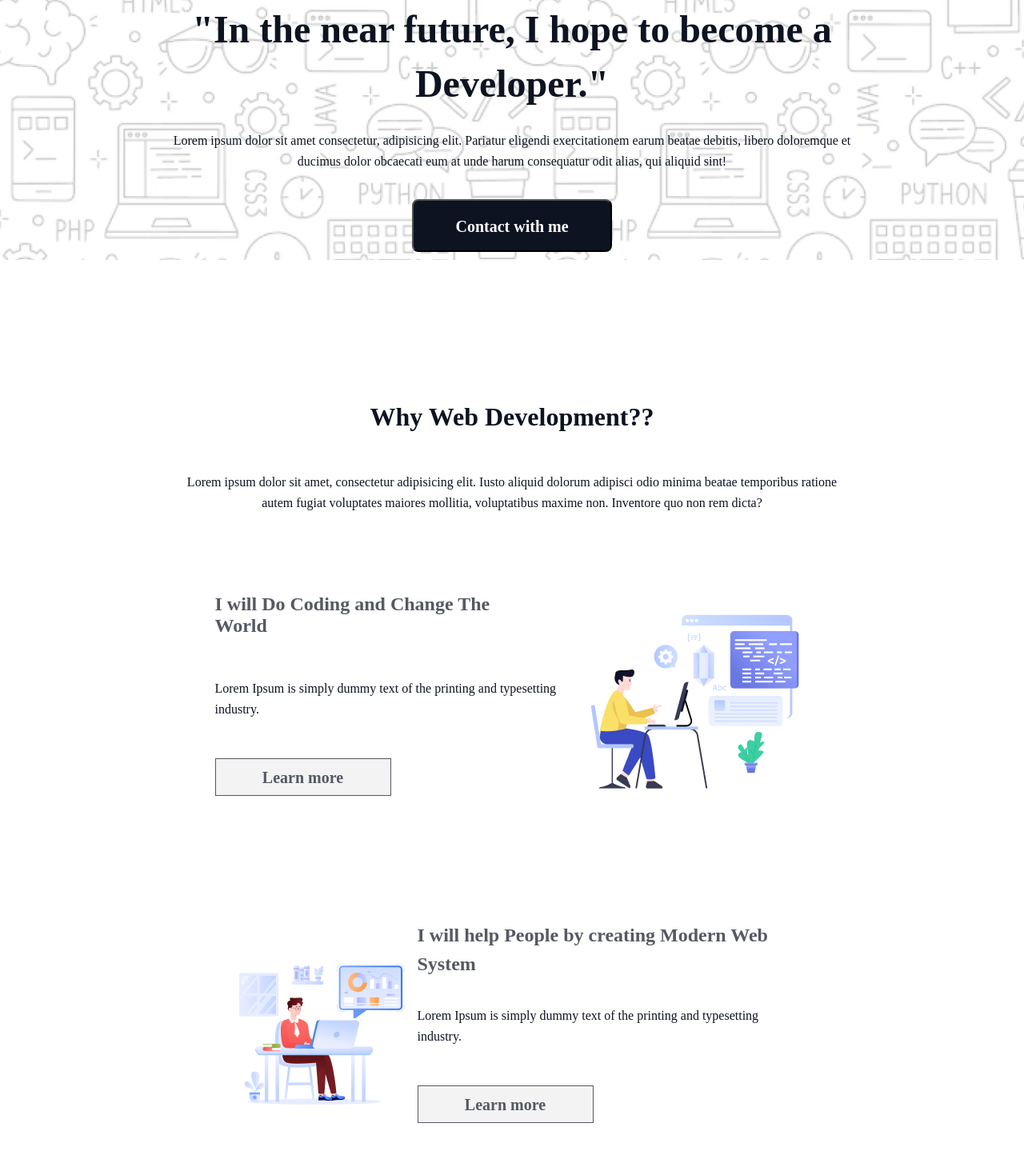
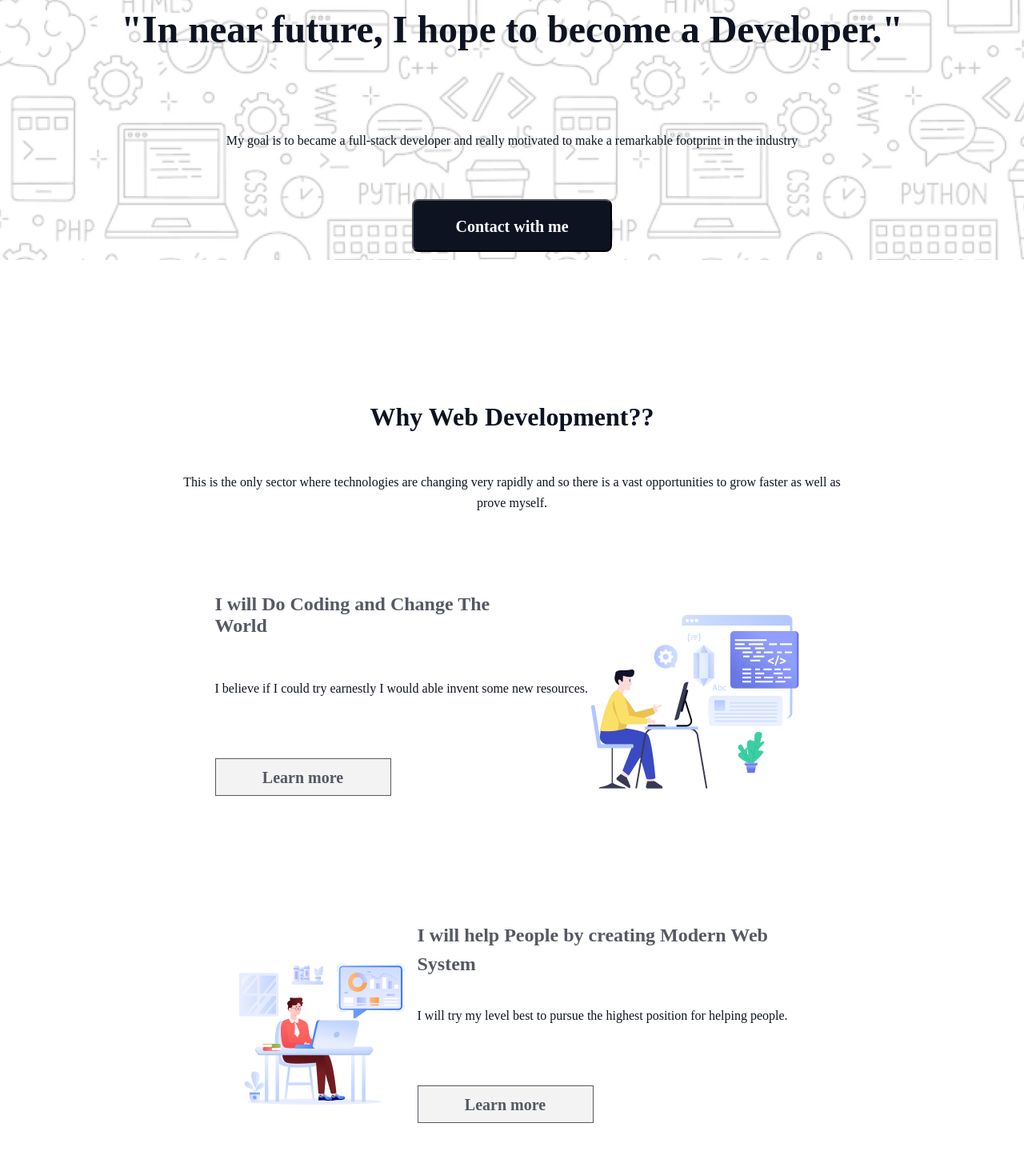
Before and after one commit to arefin2319/assignment-1-arefin, a plain HTML site: page index.html in a window 1280 px wide. Shown: the part 447-1886 px from the top of the page at 80% size. Drawn offline with Linux system fonts and the light colour scheme; a web font is replaced by a local one.

Commit message:
added meaningful paragraph

```diff
--- a/index.html
+++ b/index.html
@@ -17,21 +17,21 @@
         <!-- banner section starts here -->
       <section class="banner-container">
        <img src="/styles/assets/Group.png" alt="">
-       <h1 class="banner-title">"In the near future, I hope to become a Developer."</h1>
-       <p>Lorem ipsum dolor sit amet consectetur, adipisicing elit. Pariatur eligendi exercitationem earum beatae debitis, libero doloremque et ducimus dolor obcaecati eum at unde harum consequatur odit alias, qui aliquid sint!</p>
+       <h1 class="banner-title">"In near future, I hope to become a Developer."</h1>
+       <p>My goal is to became a full-stack developer and really motivated to make a remarkable footprint in the industry</p>
        <button class="contact-btn">Contact with me</button>
       </section>
           <!-- banner section ends here -->
            <!-- why web development sections starts here -->
             <section class="second-section-container">
                 <h3>Why Web Development??</h3>
-                <p class="second-paragraph">Lorem ipsum dolor sit amet, consectetur adipisicing elit. Iusto aliquid dolorum adipisci odio minima beatae temporibus ratione autem fugiat voluptates maiores mollitia, voluptatibus maxime non. Inventore quo non rem dicta?</p>
+                <p class="second-paragraph">This is the only sector where technologies are changing very rapidly and so there is a vast opportunities to grow faster as well as prove myself.</p>
 
                 <div class="second-section-content">
 
                  <div class="leftside-content"><h4>I will Do Coding and Change The World</h4>
                   <br>
-                    <p>Lorem Ipsum is simply dummy text of the printing and typesetting industry.</p>
+                    <p>I believe if I could try earnestly I would able invent some new resources.</p>
                 <button class="learn-btn">Learn more</button>
                 </div><img src="/styles/assets/Layer_1.png" alt=""></div>
                </section>
@@ -39,7 +39,7 @@
                 <div><img src="/styles/assets/Group 3.png" alt=""></div>
                 <div class="rightside-content"><h4>I will help People by creating Modern Web System</h4>
                     <br>
-                      <p>Lorem Ipsum is simply dummy text of the printing and typesetting industry.</p>
+                      <p>I will try my level best to pursue the highest position for helping people.</p>
                   <button class="learn-btn">Learn more</button> </div>
 
 
@@ -47,9 +47,9 @@
 
                <div class="Forth-section-content">
 
-                <div class="leftside-content"><h4>I will Do Coding and Change The World</h4>
+                <div class="leftside-content"><h4>I will be passionate in web development</h4>
                  <br>
-                   <p>Lorem Ipsum is simply dummy text of the printing and typesetting industry.</p>
+                   <p>In this field I feel my passion to do something.</p>
                <button class="learn-btn">Learn more</button>
                </div><img src="/styles/assets/Group 4.png" alt=""></div>
 
@@ -59,7 +59,7 @@
 
         <Section class="inspiration-section-container">
            <h3>My Inspiration</h3>
-           <p>Lorem ipsum dolor sit amet consectetur adipisicing elit. Laborum ullam quae consequatur ex quidem impedit molestiae debitis. Facilis soluta incidunt esse! Minus voluptates perferendis, error nulla sit corrupti quas corporis.</p>
+           <p>Though I am amateur in this field but Jhankar vai makes me feel that I will also be able to create a iconic example in this sector like others.</p>
 
            <iframe class="video" width="560" height="315" src="https://www.youtube.com/embed/JUwePydwbUI?si=ucJjLBIcIhA3U6yn" title="YouTube video player" frameborder="0" allow="accelerometer; autoplay; clipboard-write; encrypted-media; gyroscope; picture-in-picture; web-share" referrerpolicy="strict-origin-when-cross-origin" allowfullscreen></iframe>
         </Section>
```
